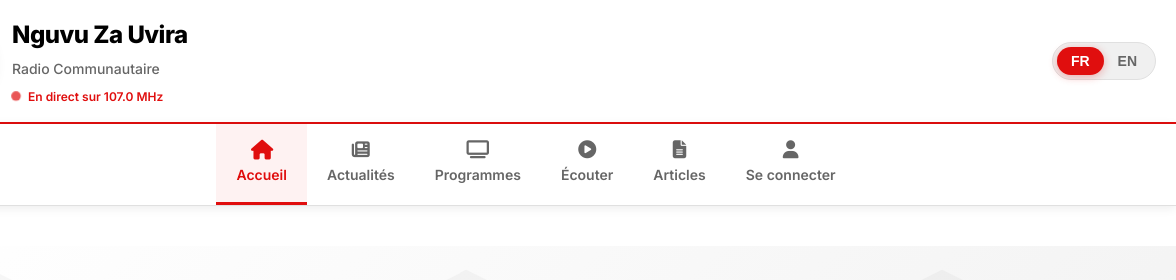
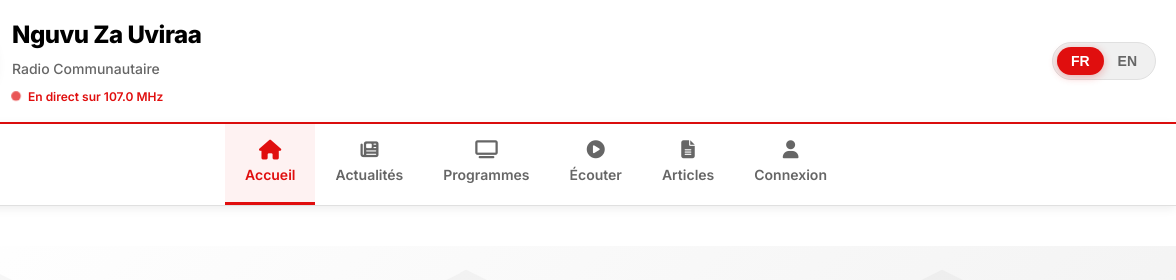
Before and after one commit to fortunendigaya/nguvu-za-uvira-website, a website: page public/index.html in a window 1280 px wide. Shown: the top 280 px of the page, 104-1280 px from the left. Drawn offline with Linux system fonts and the light colour scheme; no server answers.

Commit message:
1st deploy

```diff
--- a/public/index.html
+++ b/public/index.html
@@ -124,7 +124,7 @@
             />
           </div>
           <div class="radio-info">
-            <h1>Nguvu Za Uvira</h1>
+            <h1>Nguvu Za Uviraa</h1>
             <p>Radio Communautaire</p>
             <div class="live-status">
               <span class="live-dot"></span>
@@ -178,7 +178,7 @@
           <li>
             <a href="#" class="nav-link" data-section="login"
               ><i class="fas fa-user"></i>
-              <span class="lang" data-key="seConnecter">Se connecter</span></a
+              <span class="lang" data-key="seConnecter">Connexion</span></a
             >
           </li>
         </ul>
```
